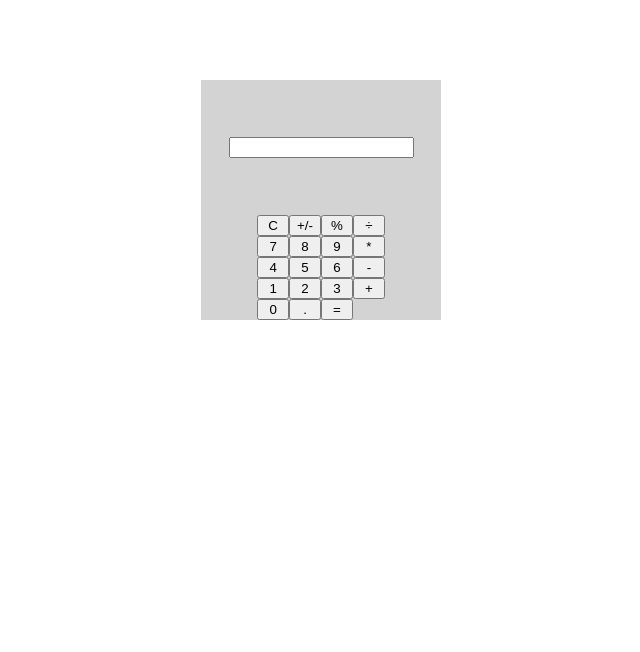
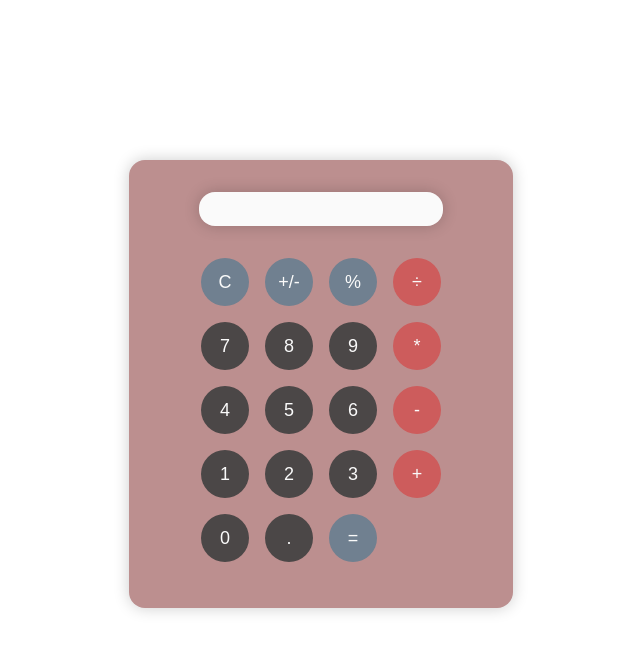
Before and after one commit to GazalNeb/calculator-project, a plain HTML site: page index.html in a window 1280 px wide. Shown: the whole page, without its empty margins (319-959 px from the left). Drawn offline with Linux system fonts and the light colour scheme.

Commit message:
wrote scss styles for the calculator

```diff
--- a/index.html
+++ b/index.html
@@ -14,25 +14,25 @@
     <div class="container">
       <input type="text" class="display-bar">
       <div class="buttons">
-        <button class="button cancel">C</button>
-        <button class="button change-sign">+/-</button>
-        <button class="button operator">%</button>
-        <button class="button operator">÷</button>
+        <button class="button cancel button--grey">C</button>
+        <button class="button change-sign button--grey">+/-</button>
+        <button class="button operator button--grey">%</button>
+        <button class="button operator button--color">÷</button>
         <button class="button number">7</button>
         <button class="button number">8</button>
         <button class="button number">9</button>
-        <button class="button operator">*</button>
+        <button class="button operator button--color">*</button>
         <button class="button number">4</button>
         <button class="button number">5</button>
         <button class="button number">6</button>
-        <button class="button operator">-</button>
+        <button class="button operator button--color">-</button>
         <button class="button number">1</button>
         <button class="button number">2</button>
         <button class="button number">3</button>
-        <button class="button operator">+</button>
+        <button class="button operator button--color">+</button>
         <button class="button number">0</button>
         <button class="button number">.</button>
-        <button class="button equal">=</button>
+        <button class="button equal button--grey">=</button>
       </div>
     </div>
   </section>
--- a/main.scss
+++ b/main.scss
@@ -1,17 +1,49 @@
 .container {
-  margin: 10vh auto;
-  width: 15rem;
-  height: 15rem;
-  background-color: lightgrey;
+  margin: 10rem auto;
+  width: 24rem;
+  height: 28rem;
+  background-color: rosybrown;
+  box-shadow: 0 0 1rem 0 rgba(0, 0, 0, .2);
+  border-radius: 1rem;
   display: flex;
   flex-direction: column;
   align-items: center;
 
   .display-bar {
-    margin: auto;
+    margin: 2rem auto;
+    width: 15rem;
+    height: 2rem;
+    border-radius: 1rem;
+    box-shadow: 0 0 1rem 0 rgba(0, 0, 0, .2);
+    border: none;
+    background-color: #fafafa;
+    font-family: sans-serif;
+    font-size: large;
   }
   .buttons {
     display: grid;
     grid-template-columns: 1fr 1fr 1fr 1fr;
+    gap: 1rem;
+
+    .button {
+      width: 3rem;
+      height: 3rem;
+      border-radius: 2rem;
+      border:#4B4747;
+      color: #fafafa;
+      font-size: large;
+      background-color: #4B4747;
+
+      &--grey {
+        background-color: #708090;
+      }
+
+      &--color {
+        background-color: #cd5c5c;
+      }
+    }
+
   }
+
+
 }
```
Also changed, not shown: main.css.
